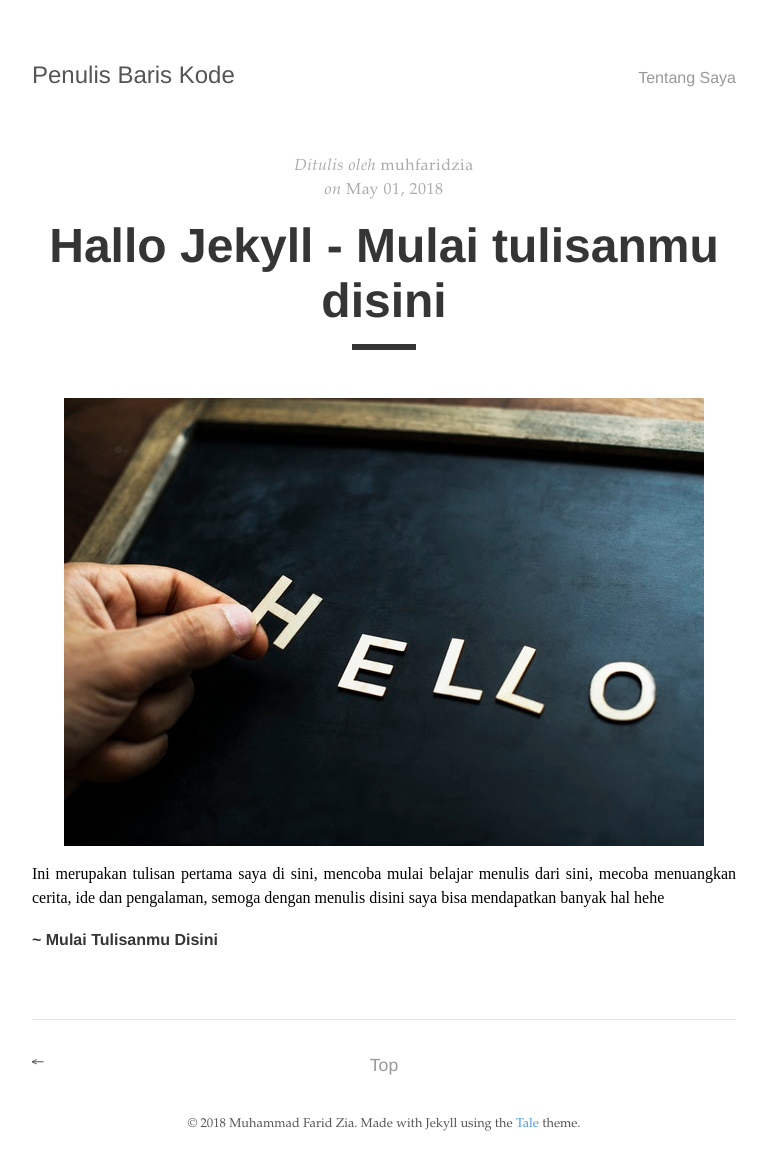
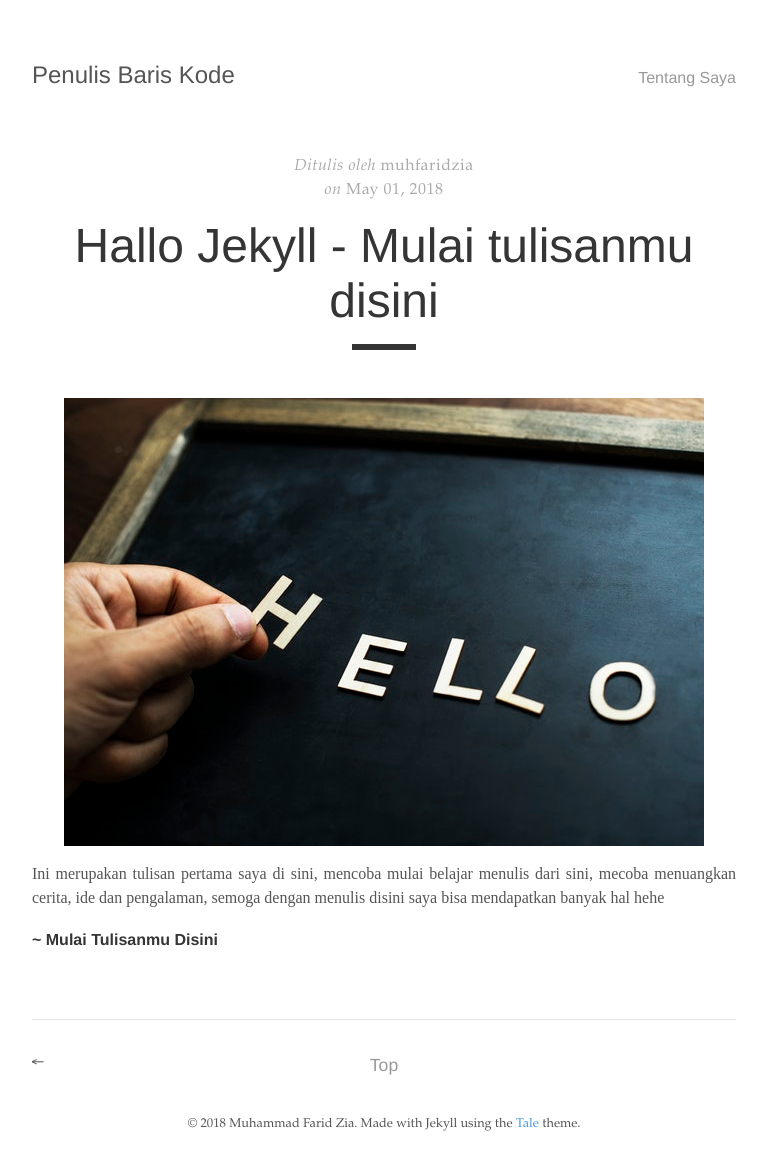
Before and after one commit to mfaridzia/mfaridzia.github.io, a Jekyll site: the page built from _posts/2018-05-01-hallo-jekyll-mulai-tulisanmu.md, in a window 1280 px wide. Shown: the whole page, without its empty margins (256-1022 px from the left). Built offline with Jekyll 4.4.1, drawn with Linux system fonts in a browser that asks for light colours.

Commit message:
Update _post.scss

```diff
--- a/_sass/tale/_post.scss
+++ b/_sass/tale/_post.scss
@@ -18,6 +18,7 @@
     font-size: 3rem;
     margin: 1rem 0;
     text-align: center;
+    font-weight: normal;
   }
 
   &-line {
@@ -29,7 +30,6 @@
 
   p {
     margin: 0 0 1rem;
-    color: #000;
     text-align: justify;
   }
 
```
